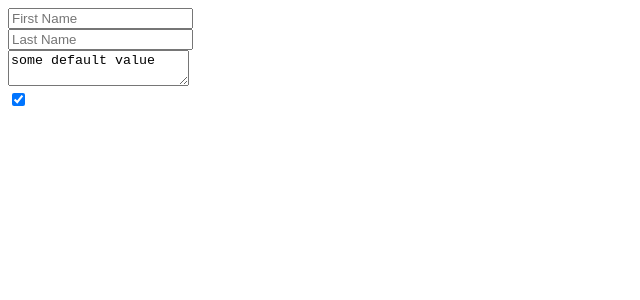
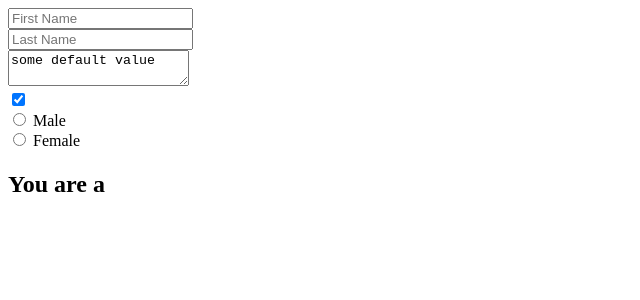
Before and after one commit to dariok87/practice-react, a React (Create React App) app: page / in a window 1280 px wide. Shown: the top 300 px of the page, without its empty margins (0-640 px from the left). Built offline with nearby package versions, Linux system fonts and the light colour scheme.

Commit message:
Add radio buttons form and display text

```diff
--- a/src/App.js
+++ b/src/App.js
@@ -6,7 +6,8 @@ class App extends React.Component {
     this.state = {
       firstName: "",
       lastName: "",
-      isFriendly: true
+      isFriendly: true,
+      gender: ""
     }
     this.handleChange = this.handleChange.bind(this)
   }
@@ -35,7 +36,10 @@ class App extends React.Component {
           onChange={this.handleChange}
         />
         <br />
-        <textarea value={"some default value"}/>
+        <textarea
+        value={"some default value"}
+        onChange={this.handleChange}
+        />
         <br />
         <input
           type="checkbox"
@@ -43,8 +47,25 @@ class App extends React.Component {
           checked={this.state.isFriendly}
           onChange={this.handleChange}
         />
+        <br />
+        <input
+          type="radio"
+          name="gender"
+          value="male"
+          checked={this.state.gender === "male"}
+          onChange={this.handleChange}
+        /> Male
+        <br />
+        <input
+          type="radio"
+          name="gender"
+          value="female"
+          checked={this.state.gender === "female"}
+          onChange={this.handleChange}
+        /> Female
 
         <h1>{this.state.firstName} {this.state.lastName}</h1>
+        <h2>You are a {this.state.gender}</h2>
       </form>
     )
   }
```
